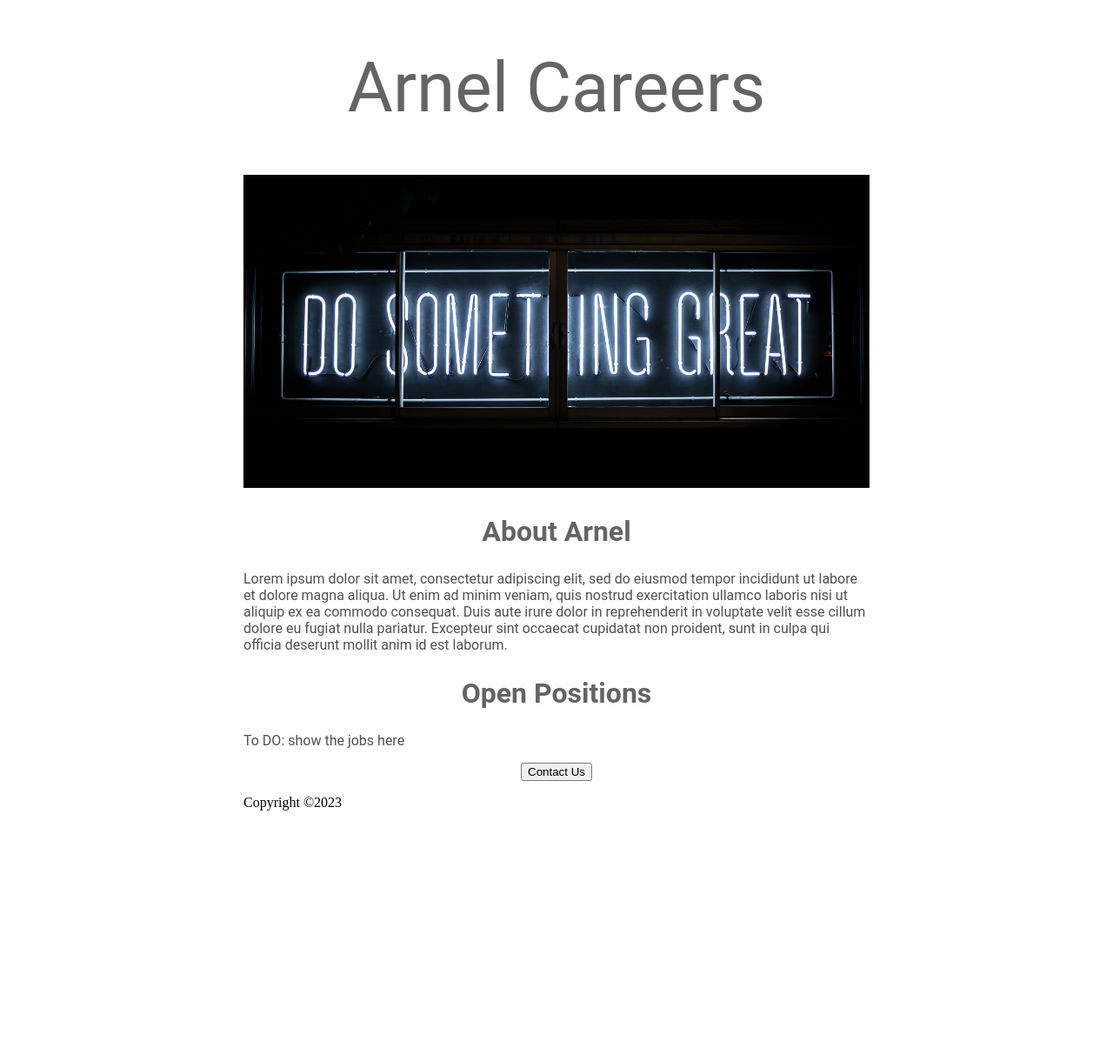
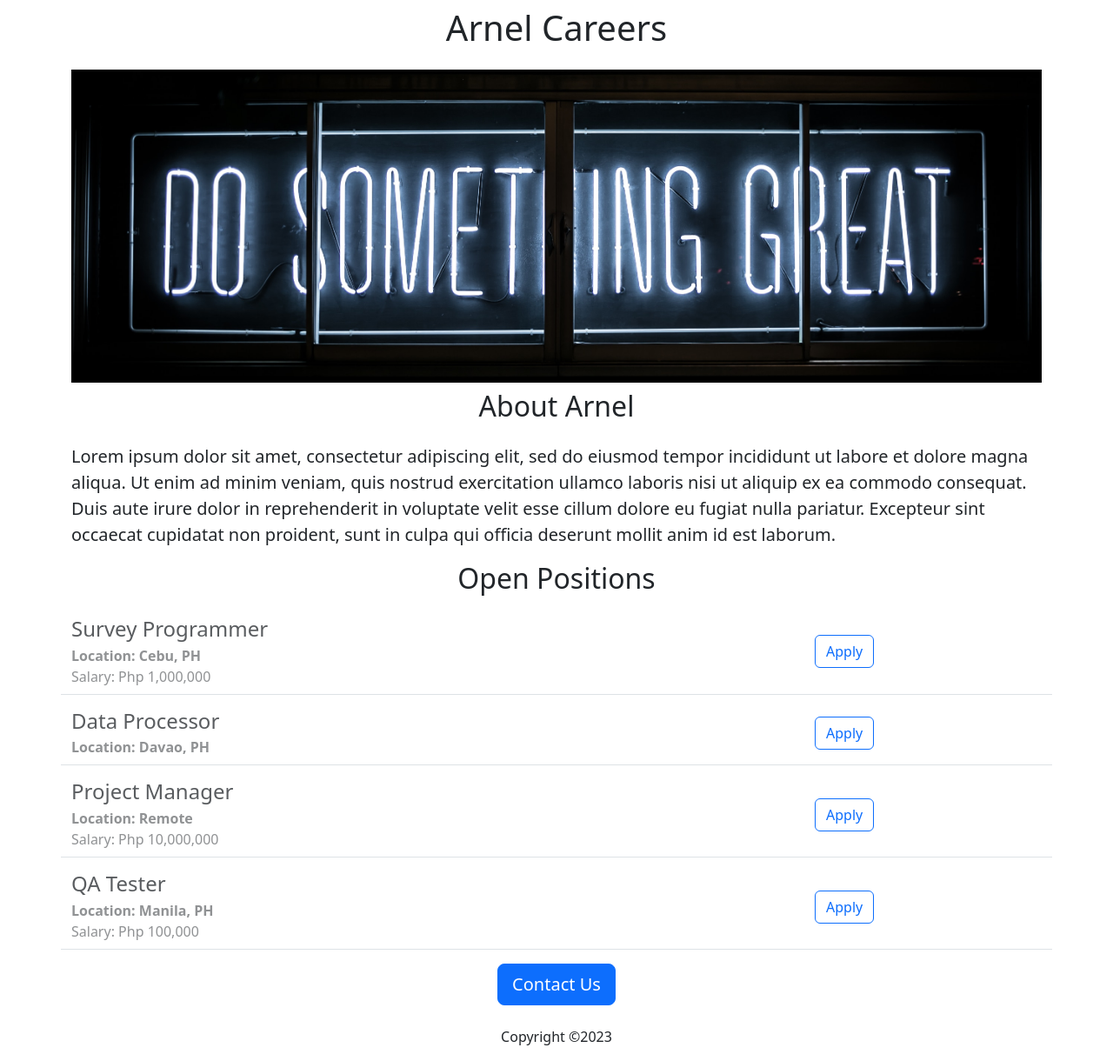
Before and after one commit to arnelbaflor/arnel-careers-website, a Flask app: page / in a window 1280 px wide. Shown: the whole page at 87% size. Before the commit the page ends 932 px from the top, so only its background shows below. Run offline with Flask 2, Linux system fonts and the light colour scheme.

Commit message:
added dynamic data and API route

```diff
--- a/app.py
+++ b/app.py
@@ -1,10 +1,43 @@
-from flask import Flask, render_template
+from flask import Flask, render_template, jsonify
 
 app = Flask(__name__)
 
+JOBS = [
+  {
+    'id': 1,
+    'title': 'Survey Programmer',
+    'location': 'Cebu, PH',
+    'salary': 'Php 1,000,000'
+  },
+  {
+    'id': 2,
+    'title': 'Data Processor',
+    'location': 'Davao, PH'
+  },
+  {
+    'id': 3,
+    'title': 'Project Manager',
+    'location': 'Remote',
+    'salary': 'Php 10,000,000'
+  },
+  {
+    'id': 4,
+    'title': 'QA Tester',
+    'location': 'Manila, PH',
+    'salary': 'Php 100,000'
+  }
+
+]
+
 @app.route("/")
 def hello_arnel():
-    return render_template('home.html')
+    return render_template('home.html',
+                          jobs=JOBS,
+                          company_name="Arnel")
+
+@app.route("/api/jobs")
+def list_jobs():
+  return jsonify(JOBS)
 
 if __name__ == "__main__":
   app.run(host='0.0.0.0', debug=True)
--- a/templates/home.html
+++ b/templates/home.html
@@ -4,54 +4,34 @@
   <meta charset="UTF-8">
   <meta http-equiv="X-UA-Compatible" content="IE=edge">
   <meta name="viewport" content="width=device-width, initial-scale=1.0">
+  <link href="https://cdn.jsdelivr.net/npm/bootstrap@5.3.0-alpha3/dist/css/bootstrap.min.css" rel="stylesheet" integrity="sha384-KK94CHFLLe+nY2dmCWGMq91rCGa5gtU4mk92HdvYe+M/SXH301p5ILy+dN9+nJOZ" crossorigin="anonymous">
   <title>Arnel Careers</title>
   <style>
-    h1 {
-      font-size: 80px;
-      font-family: Roboto;
-      font-weight: normal;
-      color: rgb(100, 100, 100);
-      text-align: center;
-    }
-
     #banner {
+      height: 360px;
       width: 100%;
-      height: 360px;
       object-fit: cover;
-    }
-
-    h2 {
-      font-family: Roboto;
-      font-size: 32px;
-      color: rgb(100, 100, 100);
-      text-align: center;
-    }
-
-    .bodytext {
-      font-family: Roboto;
-      color: rgb(80, 80, 80);
-    }
-
-    #container {
-      max-width: 720px;
-      margin: 0 auto;
     }
   </style>
 </head>
 <body>
-  <div id="container">
-    <h1>Arnel Careers</h1>
-    <img id="banner" src="https://arnel-careers-website.arnelbaflor.repl.co/static/banner.jpg">
-    <h2>About Arnel</h2>
-    <p class="bodytext">
+  <div class="container">
+    <h1 class="text-center mt-2 mb-4">{{company_name}} Careers</h1>
+    <img class="img-fluid" id="banner" src="https://arnel-careers-website.arnelbaflor.repl.co/static/banner.jpg">
+    <h2 class="text-center mt-2 mb-4">About Arnel</h2>
+    <p class="lead">
       Lorem ipsum dolor sit amet, consectetur adipiscing elit, sed do eiusmod tempor incididunt ut labore et dolore magna aliqua. Ut enim ad minim veniam, quis nostrud exercitation ullamco laboris nisi ut aliquip ex ea commodo consequat. Duis aute irure dolor in reprehenderit in voluptate velit esse cillum dolore eu fugiat nulla pariatur. Excepteur sint occaecat cupidatat non proident, sunt in culpa qui officia deserunt mollit anim id est laborum.
     </p>
-    <h2>Open Positions</h2>
-    <p class="bodytext">To DO: show the jobs here</p>
-    <div style="text-align: center">
-      <button>Contact Us</button>
+    <h2 class="text-center mt-2 mb-4">Open Positions</h2>
+    <p>
+      {% for job in jobs %}
+        {% include 'jobitem.html' %}
+      {% endfor %}
+    </p>
+    <div class="text-center">
+      <button class="btn btn-primary btn-lg">Contact Us</button>
+    <p class="mt-4">Copyright &copy;2023</p>
     </div>
-    <p>Copyright &copy;2023</p>
   </div>
 </body>
 </html>
--- /dev/null
+++ b/templates/jobitem.html
@@ -0,0 +1,14 @@
+<div class="row  align-items-center border-bottom pb-2 mb-3">
+  <div class="col-9">
+    <h4 class="text-body-secondary mb-1">{{job['title']}}</h4>
+    <div class="text-body-tertiary"><b>Location: {{job['location']}}</b>
+    </div>
+    {% if 'salary' in job %}
+    <div class="text-body-tertiary">Salary: {{job['salary']}}
+    </div>
+    {% endif %}
+  </div>
+  <div class="col-3">
+    <button type="button" class="btn btn-outline-primary">Apply</button>
+  </div>
+</div>
```
